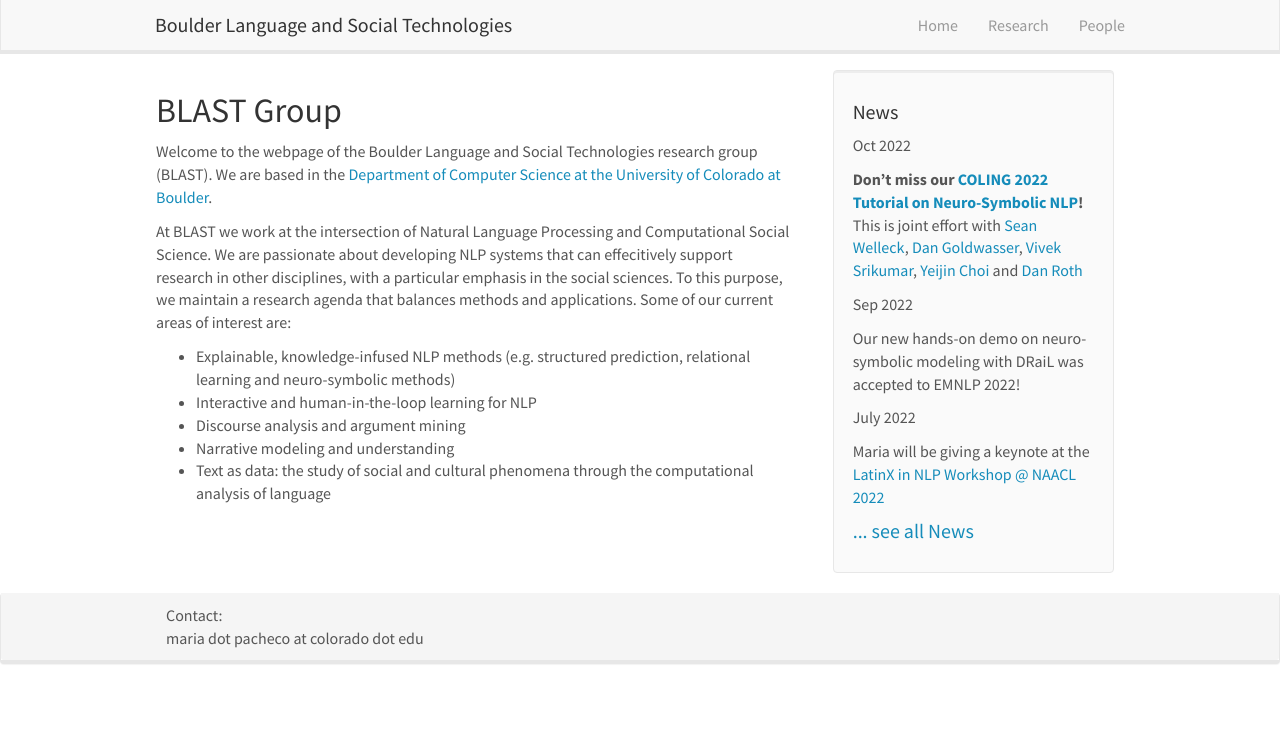
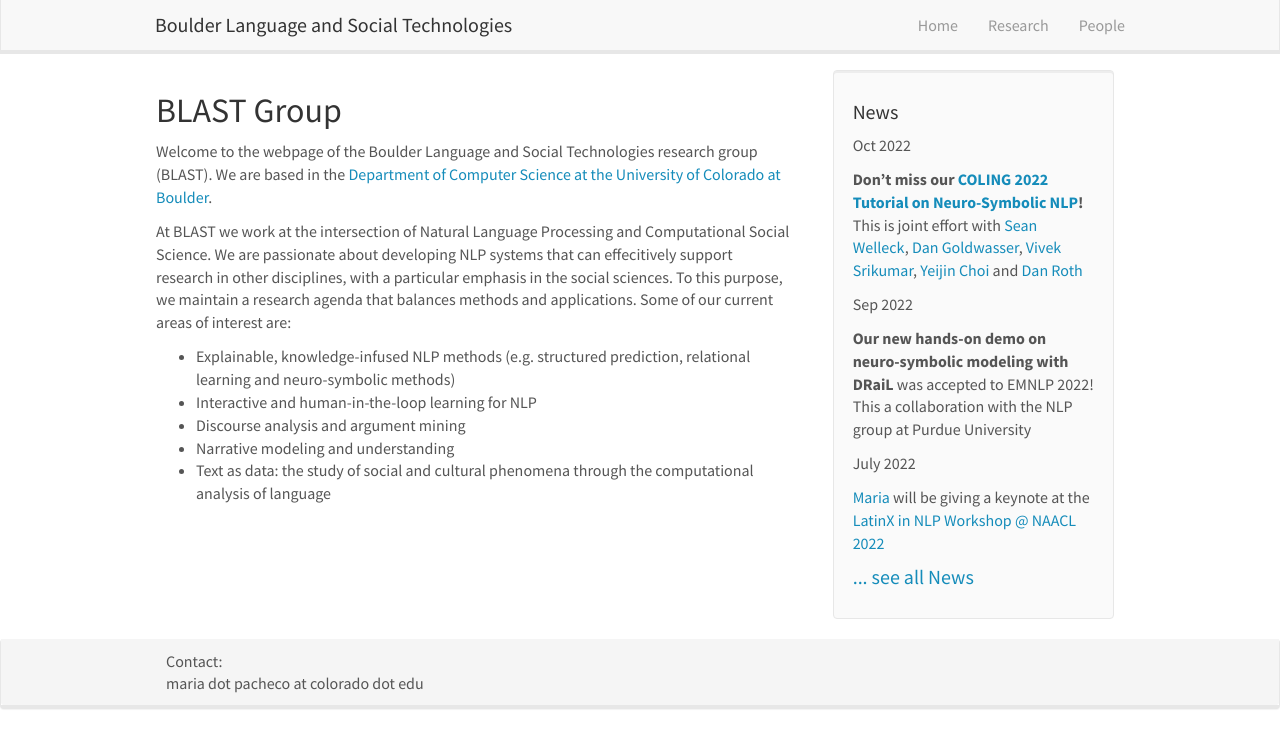
Before and after one commit to blast-cu/blast-cu.github.io, a Jekyll site: the page built from _pages/home.md, in a window 1280 px wide. Shown: the top 748 px of the page. Built offline with Jekyll 4.4.1, drawn with Linux system fonts in a browser that asks for light colours; nearby versions of some CDN libraries.

Commit message:
Update news.yml

```diff
--- a/_data/news.yml
+++ b/_data/news.yml
@@ -3,7 +3,7 @@
   headline: "**Don't miss our [COLING 2022 Tutorial on Neuro-Symbolic NLP](https://ns4nlp-coling.github.io/)!** This is joint effort with [Sean Welleck](https://cs.nyu.edu/~welleck/), [Dan Goldwasser](https://www.cs.purdue.edu/homes/dgoldwas/), [Vivek Srikumar](https://svivek.com/), [Yeijin Choi](https://homes.cs.washington.edu/~yejin/) and [Dan Roth](https://www.cis.upenn.edu/~danroth/)"
 
 - date: Sep 2022
-  headline: "Our new hands-on demo on neuro-symbolic modeling with DRaiL was accepted to EMNLP 2022!"
+  headline: "**Our new hands-on demo on neuro-symbolic modeling with DRaiL** was accepted to EMNLP 2022! This a collaboration with the NLP group at Purdue University"
 
 - date: July 2022
-  headline: "Maria will be giving a keynote at the [LatinX in NLP Workshop @ NAACL 2022](https://www.latinxinai.org/naacl-2022)"
+  headline: "[Maria](https://mlpacheco.github.io/) will be giving a keynote at the [LatinX in NLP Workshop @ NAACL 2022](https://www.latinxinai.org/naacl-2022)"
```
